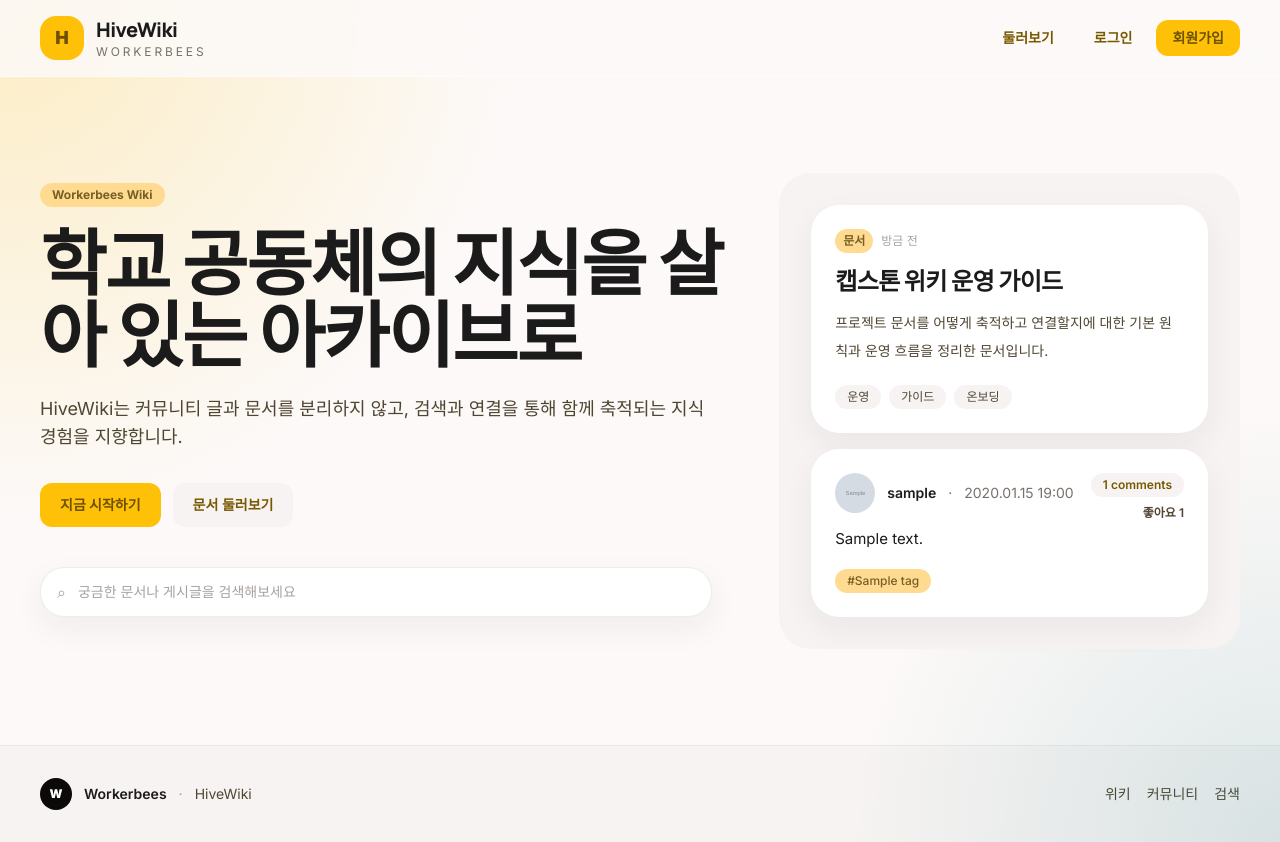
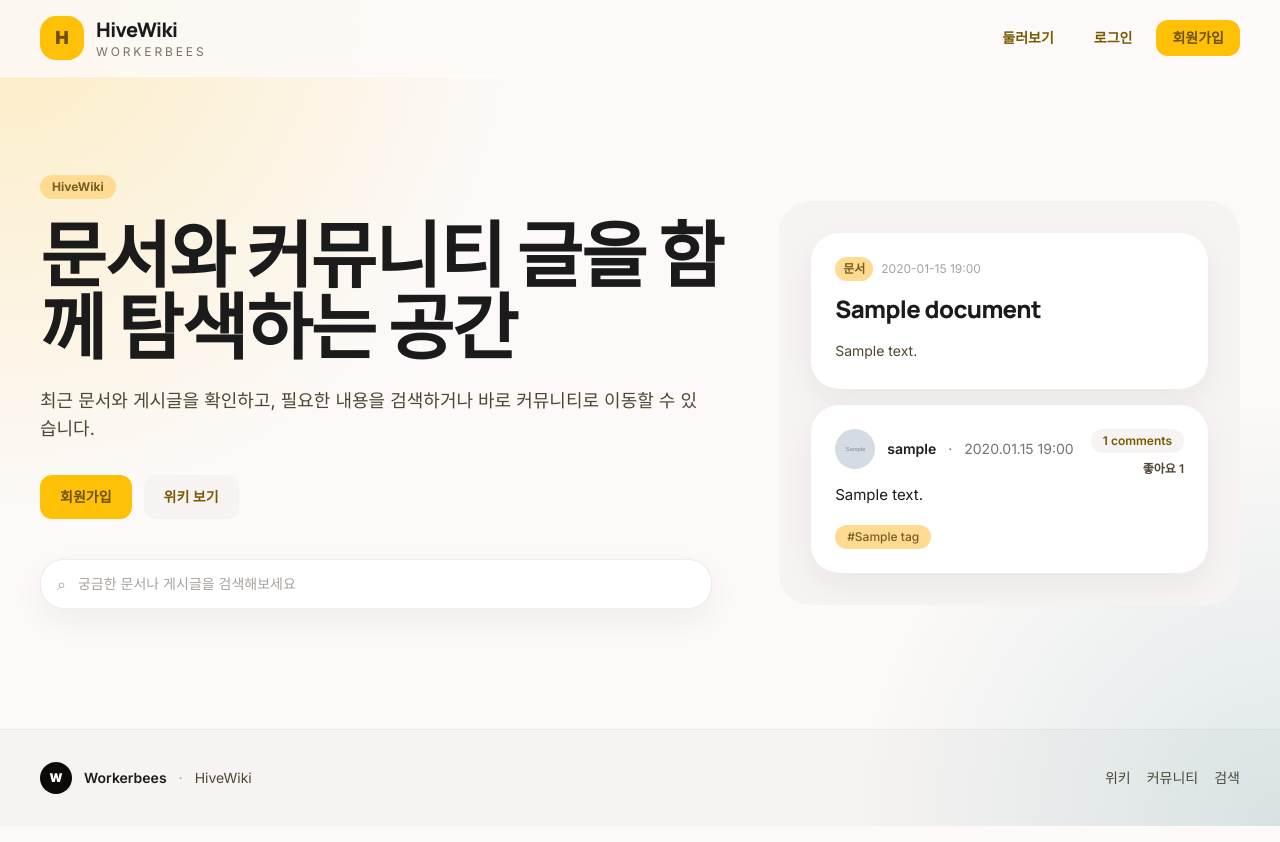
Before and after one commit to Hallym-Workerbees/hivewiki-web, a Django app: page / in a window 1280 px wide. Run offline with Django 5.2, Linux system fonts and the light colour scheme; tables that the repository leaves empty hold one stand-in row (values such as "Sample post"); grey boxes marked "Sample" are stand-in pictures; parts of the project's set-up code (start-up, migrations or seed data) failed here and were passed over; some libraries are stand-ins or nearby versions.

Commit message:
fix: remove marketing copy from key pages

```diff
--- a/apps/core/views.py
+++ b/apps/core/views.py
@@ -67,73 +67,67 @@ ADMIN_WIKI_ACTIONS = frozenset({"publish", "archive", "delete"})
 
 LIST_TAGS = ["지식", "협업", "캠퍼스"]
 
-FEATURED_WIKI = [
-    {
-        "category": "문서",
-        "updated_at": "5분 전",
-        "title": "캡스톤 위키 운영 가이드",
-        "summary": "프로젝트 문서를 어떻게 축적하고 연결할지에 대한 기본 원칙과 운영 흐름을 정리한 문서입니다.",
-        "tags": ["운영", "가이드", "온보딩"],
-        "url": "/wiki/",
-    },
-    {
-        "category": "요약",
-        "updated_at": "오늘",
-        "title": "커뮤니티 질문을 문서로 전환하는 기준",
-        "summary": "질문, 답변, 회고를 어떤 조건에서 위키 문서로 승격할지에 대한 실무 기준을 정리합니다.",
-        "tags": ["정책", "정리", "문서화"],
-        "url": "/wiki/",
-    },
-]
-
-FEATURED_POSTS = [
-    {
-        "author": "제품팀",
-        "created_at": "방금 전",
-        "title": "이번 주에 문서화가 필요한 이슈를 모아봅시다",
-        "summary": "흩어진 질문과 답변을 한 번에 정리하기 위한 스레드입니다. 커뮤니티와 위키의 연결 지점을 찾는 용도입니다.",
-        "tags": ["질문", "정리", "협업"],
-        "comment_count": "8",
-        "url": "/community/",
-    },
-    {
-        "author": "운영자",
-        "created_at": "1시간 전",
-        "title": "검색 첫 화면에서 필요한 정보 구조 의견 받습니다",
-        "summary": "사용자가 무엇을 먼저 보게 해야 하는지, 최신 문서와 커뮤니티 글의 비중은 어느 정도가 적절한지 논의합니다.",
-        "tags": ["검색", "UX", "피드백"],
-        "comment_count": "14",
-        "url": "/community/",
-    },
-]
-
 
 def public_main(request):
-    featured_posts = list(_community_visible_posts_queryset(user=None)[:1])
+    featured_post = _community_visible_posts_queryset(user=None).first()
+    featured_wiki = _build_wiki_card_items(
+        _community_wiki_document_queryset()[:1]
+    )
     return render(
         request,
         "pages/home/public_main.html",
         {
             "list_tags": LIST_TAGS,
-            "featured_wiki": FEATURED_WIKI[0],
-            "featured_post": featured_posts[0] if featured_posts else FEATURED_POSTS[0],
+            "featured_wiki": featured_wiki[0] if featured_wiki else None,
+            "featured_post": featured_post,
         },
     )
 
 
 @login_required
 def dashboard(request):
+    wiki_documents = list(_community_wiki_document_queryset()[:4])
     recent_posts = list(
         _community_visible_posts_queryset(user=request.current_user)[:2]
     )
+    post_count = Post.objects.filter(
+        status=PostStatus.PUBLISHED,
+        deleted_at__isnull=True,
+    ).count()
+    wiki_count = WikiDocument.objects.filter(
+        status=WikiDocumentStatus.PUBLISHED,
+        current_revision__isnull=False,
+    ).count()
+    tag_count = Tag.objects.filter(
+        posts__status=PostStatus.PUBLISHED,
+        posts__deleted_at__isnull=True,
+    ).distinct().count()
     return render(
         request,
         "pages/home/dashboard.html",
         {
             "page_heading": "Dashboard",
             "list_tags": LIST_TAGS,
-            "wiki_items": FEATURED_WIKI,
-            "post_items": recent_posts or FEATURED_POSTS,
+            "wiki_items": _build_wiki_card_items(wiki_documents),
+            "post_items": recent_posts,
+            "hide_topbar_search": True,
+            "dashboard_stats": [
+                {
+                    "label": "문서",
+                    "value": wiki_count,
+                    "description": "공개된 위키 문서 수",
+                },
+                {
+                    "label": "게시글",
+                    "value": post_count,
+                    "description": "공개된 커뮤니티 게시글 수",
+                },
+                {
+                    "label": "태그",
+                    "value": tag_count,
+                    "description": "커뮤니티에서 사용 중인 태그 수",
+                },
+            ],
         },
     )
 
@@ -592,6 +586,7 @@ def wiki_home(request):
         "query": query,
         "wiki_items": search_results["items"],
         "wiki_result_count": search_results["total_count"],
+        "hide_topbar_search": True,
     }
     if request.headers.get("HX-Request") == "true":
         return render(request, "partials/wiki_search_results.html", context)
@@ -787,6 +782,7 @@ def integrated_search(request):
             "post_items": post_search_results["items"],
             "post_result_count": post_search_results["total_count"],
             "show_blank_query_state": is_htmx_request and not query,
+            "hide_topbar_search": True,
         },
     )
 
@@ -985,6 +981,20 @@ def _community_wiki_document_queryset():
         status=WikiDocumentStatus.PUBLISHED,
         current_revision__isnull=False,
     ).order_by("-updated_at", "title")
+
+
+def _build_wiki_card_items(documents):
+    return [
+        {
+            "category": "문서",
+            "updated_at": document.updated_at,
+            "title": document.title,
+            "summary": document.summary,
+            "tags": [],
+            "url": reverse("wiki_detail", kwargs={"slug": document.slug}),
+        }
+        for document in documents
+    ]
 
 
 def _get_selected_wiki_documents(selected_wiki_document_ids):
--- a/templates/base.html
+++ b/templates/base.html
@@ -11,6 +11,7 @@
                 HiveWiki
             {% endblock title %}
         </title>
+        <link rel="icon" href="{% static 'favicon.ico' %}" sizes="any">
         <meta name="description"
               content="HiveWiki는 공동체의 질문과 문서를 연결하는 서버 렌더링 기반 지식 허브입니다.">
         <meta name="keywords" content="HiveWiki, Django, HTMX, Wiki, Community">
--- a/templates/pages/community/list.html
+++ b/templates/pages/community/list.html
@@ -8,7 +8,7 @@
             <div class="rounded-[2rem] bg-surface-container-low p-6 sm:p-8">
                 <div class="border-b border-outline-variant/70 pb-5">
                     <div class="text-sm font-semibold text-primary">Community Feed</div>
-                    <h1 class="mt-2 font-headline text-4xl font-black tracking-tight">짧은 질문과 맥락을 바로 남기는 공간</h1>
+                    <h1 class="mt-2 font-headline text-4xl font-black tracking-tight">커뮤니티 글</h1>
                 </div>
                 <div class="mt-6 flex flex-wrap gap-2">
                     <a href="{% url 'community_list' %}"
@@ -59,7 +59,6 @@
                         {% endfor %}
                     </div>
                 </section>
-                {% include "partials/feature_panel.html" with eyebrow="Guide" title="피드에서 문서화로" description="반복 질문은 태그를 붙여 두면 이후 위키로 묶어내기 쉽습니다." cta_href="/wiki/" cta_label="위키 열기" %}
             </aside>
         </div>
     </section>
--- a/templates/pages/home/public_main.html
+++ b/templates/pages/home/public_main.html
@@ -7,19 +7,19 @@
         <div class="grid gap-12 lg:grid-cols-[1.2fr_0.8fr] lg:items-center">
             <div class="min-w-0">
                 <div class="mb-5 inline-flex rounded-full bg-secondary-container px-3 py-1 text-xs font-bold text-on-secondary-container">
-                    Workerbees Wiki
+                    HiveWiki
                 </div>
                 <h1 class="max-w-4xl font-headline text-5xl font-black tracking-tight text-on-surface lg:text-7xl">
-                    학교 공동체의 지식을 살아 있는 아카이브로
+                    문서와 커뮤니티 글을 함께 탐색하는 공간
                 </h1>
                 <p class="mt-6 max-w-2xl text-base leading-8 text-on-surface-variant lg:text-lg">
-                    HiveWiki는 커뮤니티 글과 문서를 분리하지 않고, 검색과 연결을 통해 함께 축적되는 지식 경험을 지향합니다.
+                    최근 문서와 게시글을 확인하고, 필요한 내용을 검색하거나 바로 커뮤니티로 이동할 수 있습니다.
                 </p>
                 <div class="mt-8 flex flex-wrap gap-3">
                     <a href="{% url 'signup' %}"
-                       class="rounded-xl bg-primary-container px-5 py-3 text-sm font-bold text-on-primary-container">지금 시작하기</a>
+                       class="rounded-xl bg-primary-container px-5 py-3 text-sm font-bold text-on-primary-container">회원가입</a>
                     <a href="{% url 'wiki_home' %}"
-                       class="rounded-xl bg-surface-container-low px-5 py-3 text-sm font-semibold text-primary">문서 둘러보기</a>
+                       class="rounded-xl bg-surface-container-low px-5 py-3 text-sm font-semibold text-primary">위키 보기</a>
                 </div>
                 <div class="mt-10 max-w-2xl">
                     {% include "partials/search_bar.html" with placeholder="궁금한 문서나 게시글을 검색해보세요" action="/search/" target="#preview-results" push_url="false" %}
@@ -28,8 +28,16 @@
             </div>
             <div class="rounded-[2rem] bg-surface-container-low p-6 lg:p-8">
                 <div class="grid gap-4">
-                    {% include "partials/wiki_card.html" with item=featured_wiki %}
-                    {% include "partials/post_card.html" with item=featured_post preview_mode=True %}
+                    {% if featured_wiki %}
+                        {% include "partials/wiki_card.html" with item=featured_wiki %}
+                    {% else %}
+                        {% include "partials/empty_state.html" with title="표시할 위키 문서가 없습니다" description="공개된 위키 문서가 생기면 이 영역에 표시됩니다." %}
+                    {% endif %}
+                    {% if featured_post %}
+                        {% include "partials/post_card.html" with item=featured_post preview_mode=True %}
+                    {% else %}
+                        {% include "partials/empty_state.html" with title="표시할 게시글이 없습니다" description="공개된 커뮤니티 게시글이 생기면 이 영역에 표시됩니다." %}
+                    {% endif %}
                 </div>
             </div>
         </div>
--- a/templates/pages/user/mypage.html
+++ b/templates/pages/user/mypage.html
@@ -4,7 +4,7 @@
 {% endblock title %}
 {% block app_content %}
     <section class="mx-auto max-w-7xl space-y-8">
-        {% include "partials/section_header.html" with eyebrow="My Page" title="내 계정" description="프로필 정보와 최근 활동을 한곳에서 확인할 수 있습니다." %}
+        {% include "partials/section_header.html" with eyebrow="My Page" title="내 계정" description="계정 정보와 활동" %}
         <div class="grid gap-6 lg:grid-cols-[0.9fr_1.1fr]">
             <section class="rounded-[2rem] bg-surface-container-low p-8">
                 <div class="flex items-center gap-5">
--- a/templates/partials/post_card.html
+++ b/templates/partials/post_card.html
@@ -25,8 +25,10 @@
                             <span class="rounded-full bg-amber-100 px-2 py-0.5 text-xs font-semibold text-amber-700">draft</span>
                         {% endif %}
                     {% else %}
-                        <span>·</span>
-                        <span>{{ item.created_at|default:"방금 전" }}</span>
+                        {% if item.created_at %}
+                            <span>·</span>
+                            <span>{{ item.created_at }}</span>
+                        {% endif %}
                     {% endif %}
                 </div>
                 <div class="reading-prose prose prose-stone {% if preview_mode %}line-clamp-4{% else %}line-clamp-5{% endif %} max-w-none text-[15px] leading-7 text-on-surface">
@@ -35,27 +37,25 @@
             </div>
             <div class="shrink-0 text-right text-xs font-semibold text-primary">
                 <div class="{% if preview_mode %}rounded-full bg-surface-container-low px-3 py-1{% endif %}">
-                    {{ item.comment_count|default:"12" }} comments
+                    {{ item.comment_count|default:"0" }} comments
                 </div>
                 <div class="mt-2 text-on-surface-variant">좋아요 {{ item.like_count|default:"0" }}</div>
             </div>
         </div>
     </a>
-    <div class="mt-4 flex flex-wrap gap-2">
-        {% if item.id %}
+    {% if item.id %}
+        <div class="mt-4 flex flex-wrap gap-2">
             {% for tag in item.tags.all %}
                 <span class="rounded-full bg-secondary-container px-3 py-1 text-xs font-medium text-on-secondary-container">#{{ tag.name }}</span>
-            {% empty %}
-                {% for tag in list_tags %}
-                    <span class="rounded-full bg-secondary-container px-3 py-1 text-xs font-medium text-on-secondary-container">#{{ tag }}</span>
-                {% endfor %}
             {% endfor %}
-        {% else %}
-            {% for tag in item.tags|default:list_tags %}
+        </div>
+    {% elif item.tags %}
+        <div class="mt-4 flex flex-wrap gap-2">
+            {% for tag in item.tags %}
                 <span class="rounded-full bg-secondary-container px-3 py-1 text-xs font-medium text-on-secondary-container">#{{ tag }}</span>
             {% endfor %}
-        {% endif %}
-    </div>
+        </div>
+    {% endif %}
     {% if item.linked_wiki_documents %}
         <div class="mt-4 flex flex-wrap gap-2">
             {% for linked_document in item.linked_wiki_documents %}
--- a/templates/partials/wiki_card.html
+++ b/templates/partials/wiki_card.html
@@ -1,14 +1,16 @@
 <article class="rounded-[1.75rem] bg-surface-container-lowest p-6 ambient-shadow transition hover:-translate-y-0.5 hover:bg-surface-container-high">
     <div class="mb-3 flex items-center gap-2 text-xs">
         <span class="rounded-full bg-secondary-container px-2 py-1 font-bold text-on-secondary-container">{{ item.category|default:"문서" }}</span>
-        <span class="text-stone-400">{{ item.updated_at|date:"Y-m-d H:i"|default:"방금 전" }}</span>
+        {% if item.updated_at %}<span class="text-stone-400">{{ item.updated_at|date:"Y-m-d H:i" }}</span>{% endif %}
     </div>
     <a href="{{ item.url|default:'#' }}"
        class="block font-headline text-2xl font-extrabold tracking-tight text-on-surface">{{ item.title|default:"문서 제목" }}</a>
     <p class="mt-3 line-clamp-3 text-sm leading-7 text-on-surface-variant">{{ item.summary|default:"문서 요약이 아직 없습니다." }}</p>
-    <div class="mt-5 flex flex-wrap gap-2">
-        {% for tag in item.tags|default:list_tags %}
-            <span class="rounded-full bg-surface-container-low px-3 py-1 text-xs font-medium text-on-surface-variant">{{ tag }}</span>
-        {% endfor %}
-    </div>
+    {% if item.tags %}
+        <div class="mt-5 flex flex-wrap gap-2">
+            {% for tag in item.tags %}
+                <span class="rounded-full bg-surface-container-low px-3 py-1 text-xs font-medium text-on-surface-variant">{{ tag }}</span>
+            {% endfor %}
+        </div>
+    {% endif %}
 </article>
```
Also changed, not shown: templates/pages/home/dashboard.html (+17 -15 lines), templates/pages/user/profile_edit.html (+1 -8 lines), templates/partials/topbar.html (+4 -3 lines), static/favicon.ico (added).
